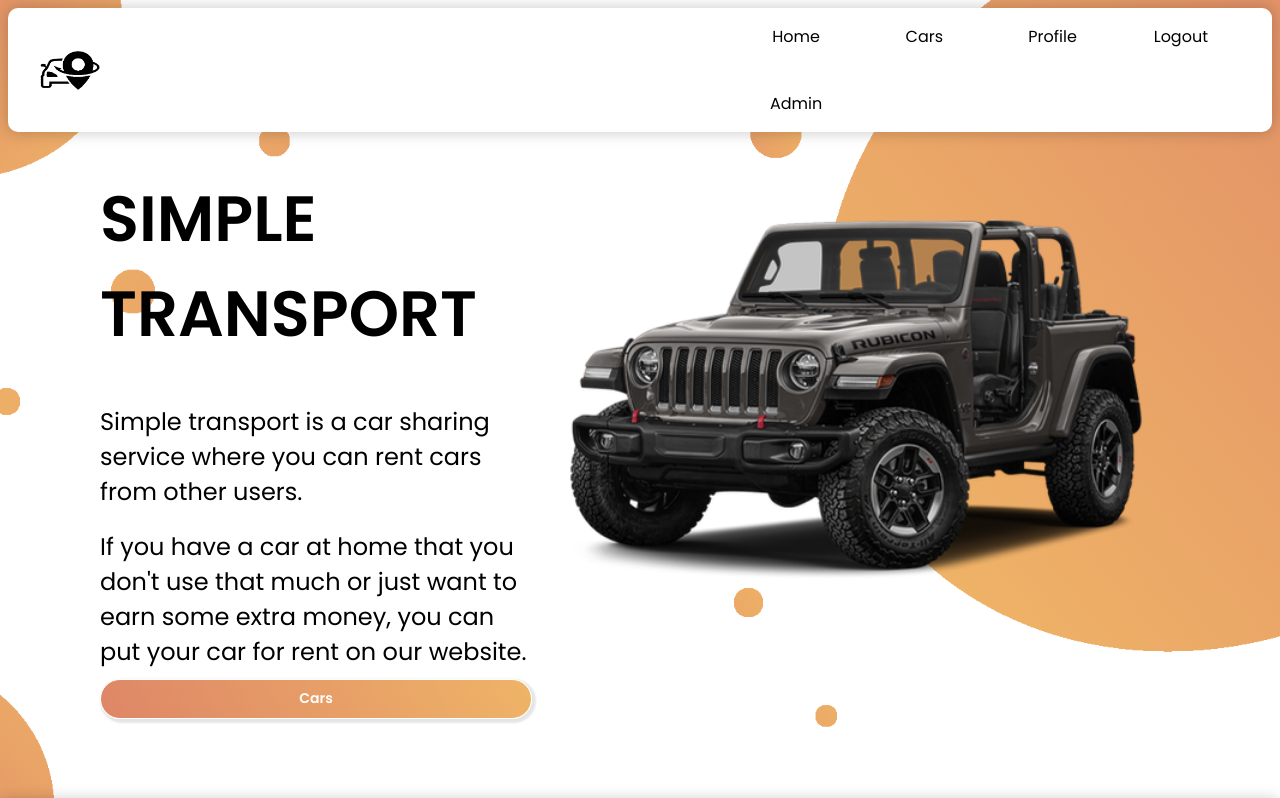
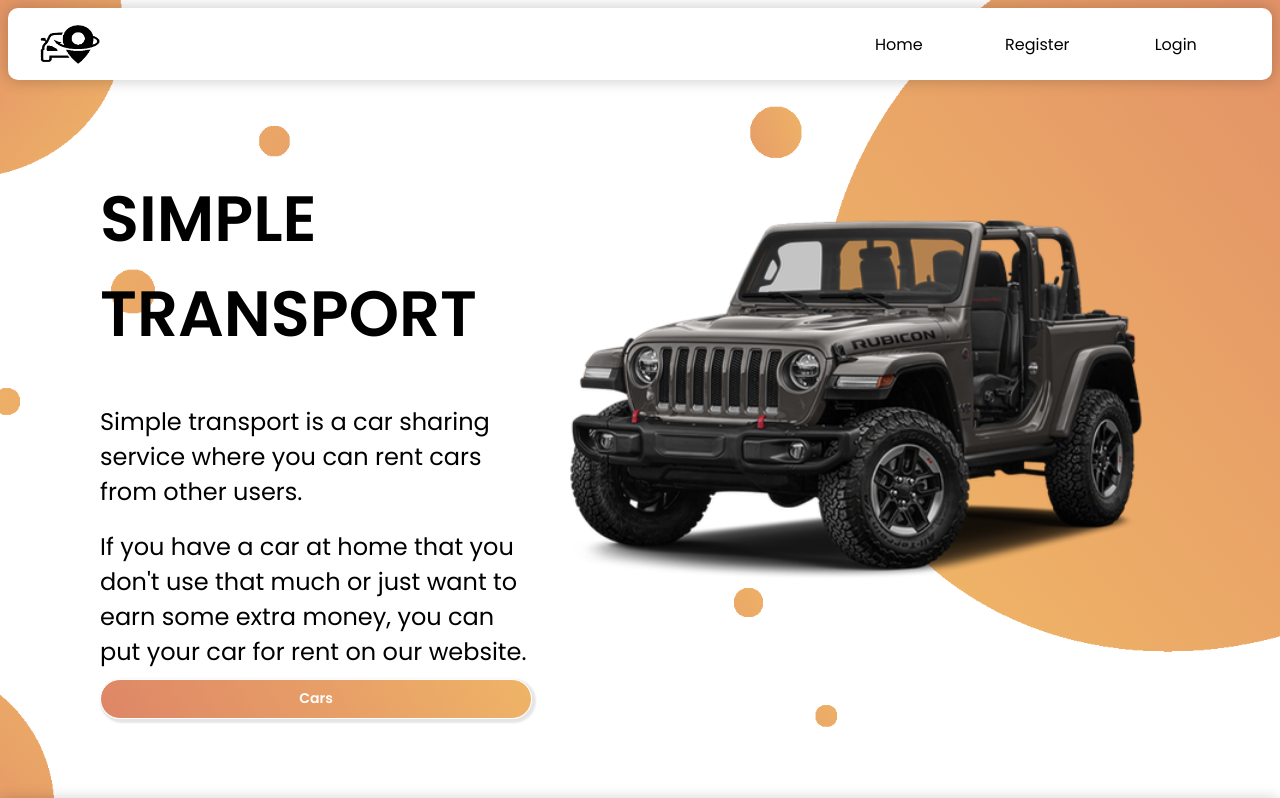
Before and after one commit to dadolyner/SimpleTransport-Frontend, a React (Create React App) app: page / in a window 1280 px wide. Shown: the top 798 px of the page. Built offline with nearby package versions, Linux system fonts and the light colour scheme; no server answers; sample sign-in values are in the browser's storage.

Commit message:
changes to navigation

```diff
--- a/src/components/Navigation/navigation.tsx
+++ b/src/components/Navigation/navigation.tsx
@@ -7,24 +7,6 @@
 	const navigate = useNavigate();
 	const [isOpen, setIsOpen] = React.useState(false);
     const [userLoggedIn, setUserLoggedIn] = React.useState(false);
-    const [userInfo, setUserInfo] = React.useState({} as any);
-
-    const RetrieveUserInfo = () => {
-        try {
-            const userLoggedIn = localStorage.getItem('simpletransport_userLoggedIn');
-            const userInfo = JSON.parse(localStorage.getItem('simpletransport_userInfo'));
-            const { user } = userInfo;
-
-            if (userLoggedIn === 'true') {
-                setUserLoggedIn(true);
-                setUserInfo(user);
-            }
-        } catch (error) {
-            console.log(error);
-            setUserLoggedIn(false);
-        }
-    }
-    React.useEffect(() => { RetrieveUserInfo() }, []);
 
     const Logout = () => {
         localStorage.removeItem('simpletransport_userLoggedIn');
@@ -46,7 +28,7 @@
 					<Lines />
 				</Hamburger>
 
-				<NavigationItems isOpen={isOpen} numberOfItems={ userLoggedIn ? (userInfo.email === 'skulj.david@gmail.com' ? 5 : 4) : 3}>
+				<NavigationItems isOpen={isOpen} numberOfItems={ userLoggedIn ? 4 : 3}>
 					<Item onClick={() => navigate("/")}>Home</Item>
                     {
                         userLoggedIn ? (
```
